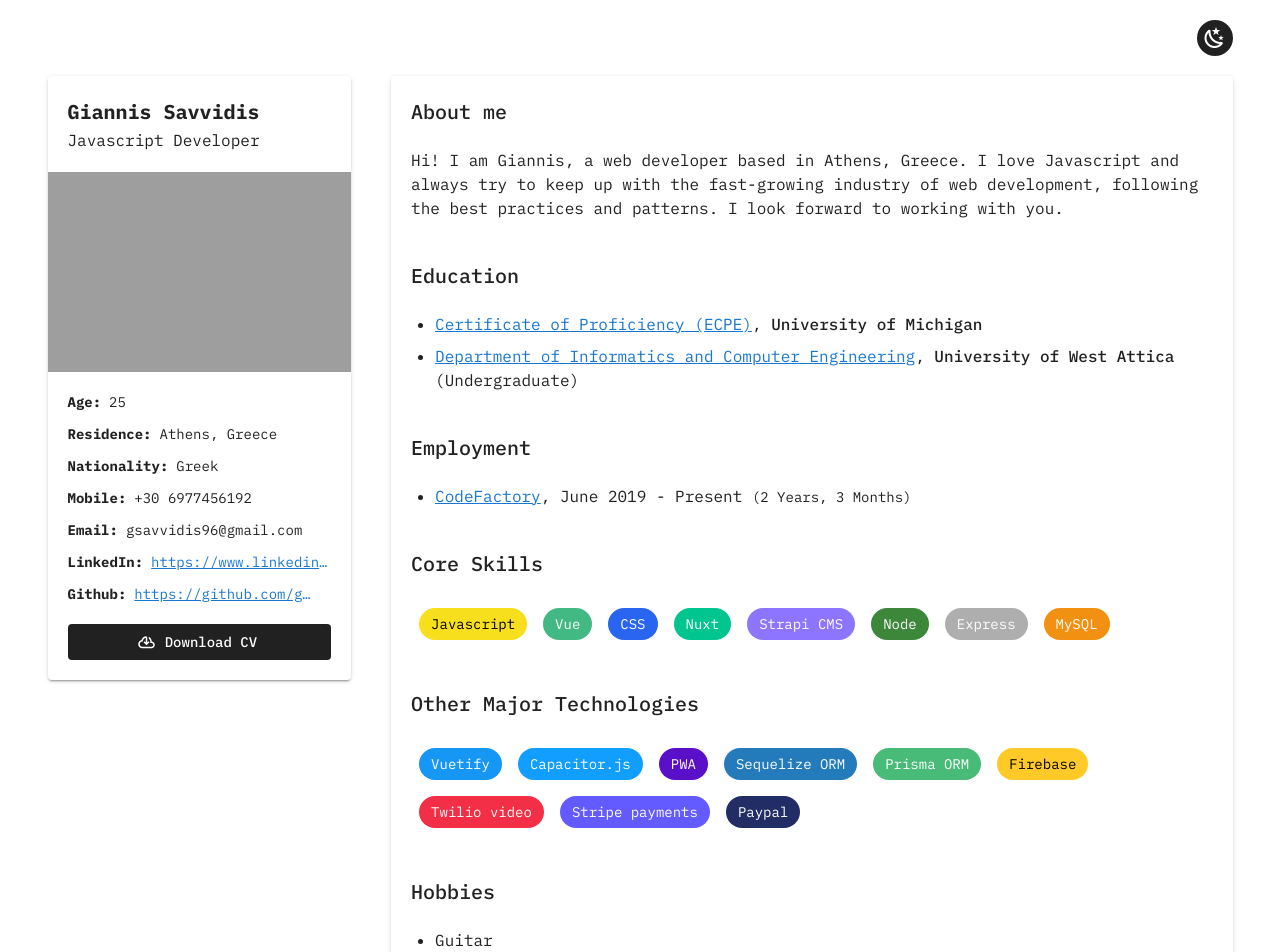
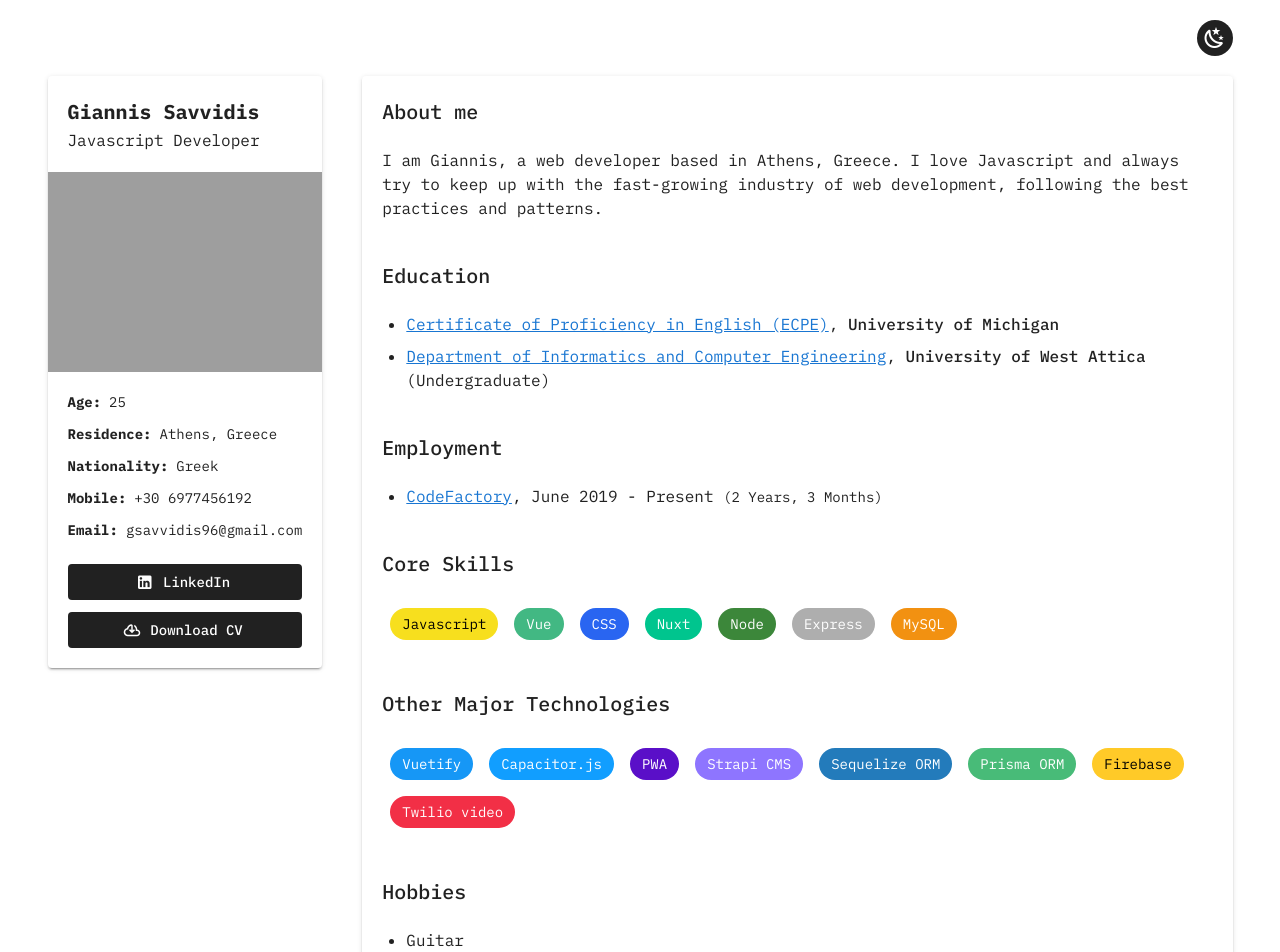
Before and after one commit to gsavvidis96/gsavvidis-cv, a Nuxt app: page / in a window 1280 px wide. Shown: the top 952 px of the page. Built offline with nearby package versions, Linux system fonts and the light colour scheme.

Commit message:
trimming

```diff
--- a/pages/index.vue
+++ b/pages/index.vue
@@ -55,12 +55,12 @@
                   <div class="body-2">+30 6977456192</div>
                 </div>
 
-                <div class="d-flex align-center mb-3">
+                <div class="d-flex align-center mb-6">
                   <div class="body-2 font-weight-bold mr-2">Email:</div>
                   <div class="body-2">gsavvidis96@gmail.com</div>
                 </div>
 
-                <div class="d-flex align-center mb-3">
+                <!-- <div class="d-flex align-center mb-6">
                   <div class="body-2 font-weight-bold mr-2">LinkedIn:</div>
                   <a
                     class="body-2 dotted"
@@ -68,9 +68,9 @@
                     target="_blank"
                     >https://www.linkedin.com/in/giannis-savvidis-22340a188/</a
                   >
-                </div>
+                </div> -->
 
-                <div class="d-flex align-center mb-5">
+                <!-- <div class="d-flex align-center mb-5">
                   <div class="body-2 font-weight-bold mr-2">Github:</div>
                   <a
                     class="body-2 dotted"
@@ -78,7 +78,18 @@
                     target="_blank"
                     >https://github.com/gsavvidis96</a
                   >
-                </div>
+                </div> -->
+
+                <v-btn
+                  depressed
+                  color="accent"
+                  class="accentTextColor--text mb-3"
+                  href="https://www.linkedin.com/in/giannis-savvidis-22340a188/"
+                  target="_blank"
+                >
+                  <v-icon left> mdi-linkedin</v-icon>
+                  LinkedIn</v-btn
+                >
 
                 <v-btn depressed color="accent" class="accentTextColor--text">
                   <v-icon left>mdi-cloud-download-outline</v-icon>
@@ -95,10 +106,10 @@
             <div class="text-h6 mb-5">About me</div>
 
             <div class="body-1 mb-10">
-              Hi! I am Giannis, a web developer based in Athens, Greece. I love
+              I am Giannis, a web developer based in Athens, Greece. I love
               Javascript and always try to keep up with the fast-growing
               industry of web development, following the best practices and
-              patterns. I look forward to working with you.
+              patterns.
             </div>
 
             <div class="text-h6 mb-5">Education</div>
@@ -108,7 +119,7 @@
                 <a
                   href="https://michiganassessment.org/michigan-tests/ecpe-details/"
                   target="_blank"
-                  >Certificate of Proficiency (ECPE)</a
+                  >Certificate of Proficiency in English (ECPE)</a
                 >,
                 <span class="font-weight-medium">University of Michigan</span>
               </li>
@@ -173,7 +184,7 @@
 
               <li class="mb-2">Fitness</li>
 
-              <li class="mb-2">Watching/Playing football (european)</li>
+              <!-- <li class="mb-2">Watching/Playing football (european)</li> -->
             </ul>
           </div>
 
@@ -225,11 +236,6 @@ export default {
           isWhite: true,
         },
         {
-          name: 'Strapi CMS',
-          color: '#8e75ff',
-          isWhite: true,
-        },
-        {
           name: 'Node',
           color: '#3c873a',
           isWhite: true,
@@ -262,6 +268,11 @@ export default {
           isWhite: true,
         },
         {
+          name: 'Strapi CMS',
+          color: '#8e75ff',
+          isWhite: true,
+        },
+        {
           name: 'Sequelize ORM',
           color: '#237bbb',
           isWhite: true,
@@ -281,16 +292,16 @@ export default {
           color: '#f22f46',
           isWhite: true,
         },
-        {
-          name: 'Stripe payments',
-          color: '#635bff',
-          isWhite: true,
-        },
-        {
-          name: 'Paypal',
-          color: '#222d65',
-          isWhite: true,
-        },
+        // {
+        //   name: 'Stripe payments',
+        //   color: '#635bff',
+        //   isWhite: true,
+        // },
+        // {
+        //   name: 'Paypal',
+        //   color: '#222d65',
+        //   isWhite: true,
+        // },
       ],
     }
   },
```
Also changed, not shown: 1 other file (tests, documents, lock files or other folders).
